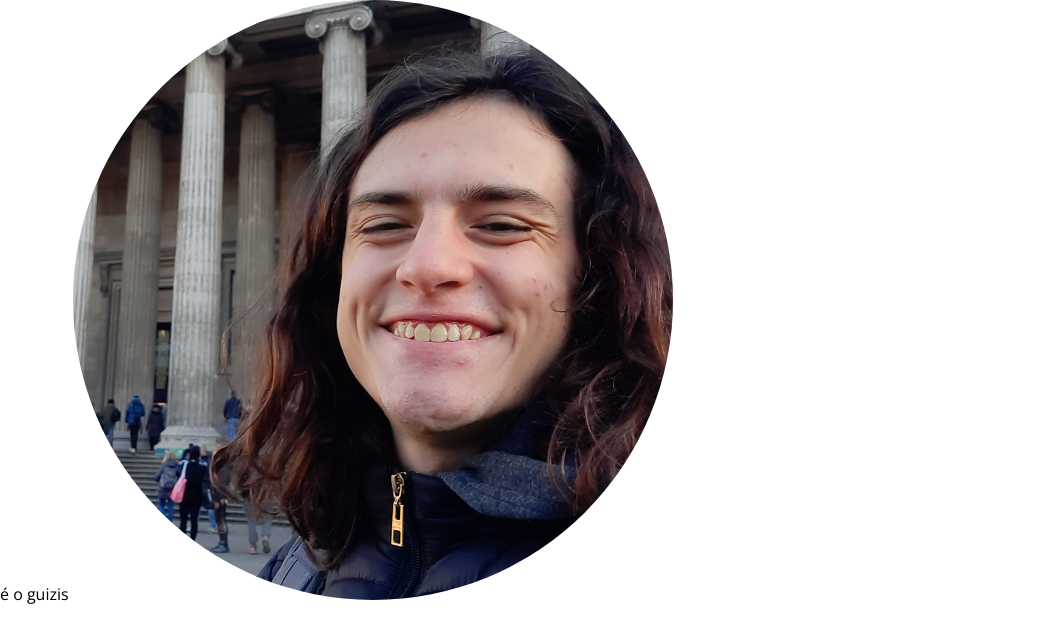
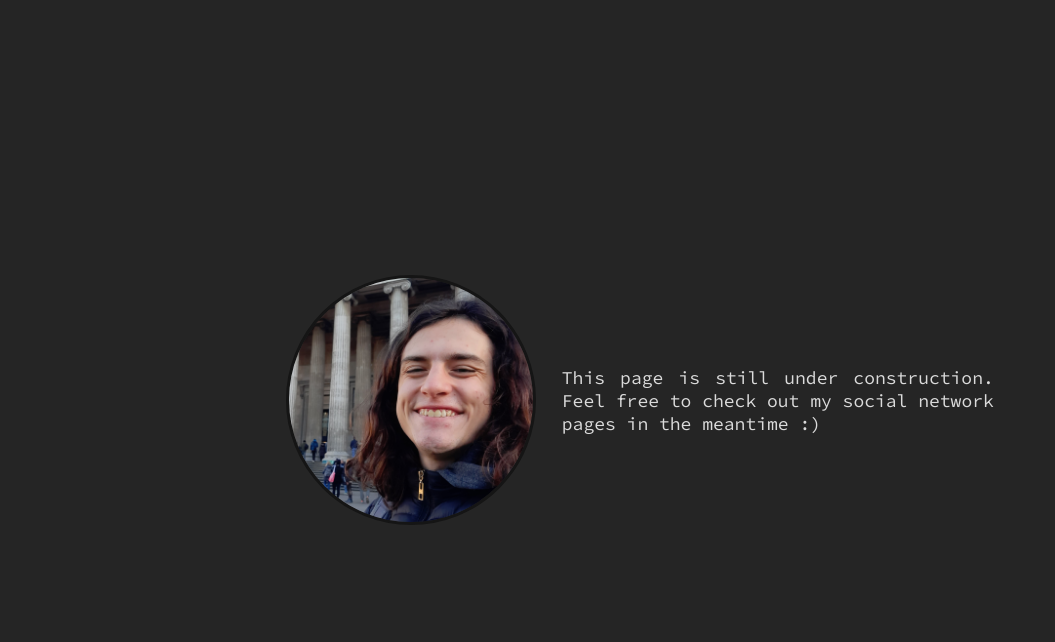
Before and after one commit to GuiArcencio/guiarcencio.github.io, a Nuxt app: page / in a window 1280 px wide. Shown: the top 642 px of the page, without its empty margins (0-1055 px from the left). Built offline with nearby package versions, Linux system fonts and the light colour scheme.

Commit message:
Sets up under construction page

```diff
--- a/assets/global.scss
+++ b/assets/global.scss
@@ -1,6 +1,11 @@
 @font-face {
     font-family: "Open Sans";
     src: url("OpenSans-VariableFont_wdth,wght.ttf");
+}
+
+@font-face {
+    font-family: "Source Code Pro";
+    src: url("SourceCodePro-VariableFont_wght.ttf");
 }
 
 html {
@@ -11,4 +16,9 @@ html {
     margin: 0;
     box-sizing: inherit;
     font-family: "Open Sans", sans-serif;
+    color: #dbdbdb;
 }
+
+body {
+    background-color: #252525;
+}
--- a/pages/index.vue
+++ b/pages/index.vue
@@ -2,14 +2,41 @@
 </script>
 
 <template>
-  <div>
-    é o guizis
-    <nuxt-img id="profile" src="/profile.png" width="600" height="600" />
-  </div>
+  <main>
+    <div>
+      <nuxt-img id="profile" src="/profile.png" width="250" height="250" alt="My profile picture." />
+    </div>
+    <div id="main-text">
+      <p>This page is still under construction. Feel free to check out my social network pages in the meantime :)</p>
+    </div>
+  </main>
 </template>
 
-<style>
+<style lang="scss">
+main {
+    display: flex;
+    align-items: center;
+    justify-content: center;
+    min-height: 100vh;
+    gap: 2vw;
+
+    #main-text {
+        p {
+            font-family: 'Source Code Pro', monospace;
+            max-width: 40ch;
+            text-align: justify;
+            font-size: large;
+        }
+    }
+}
+
 #profile {
     border-radius: 100%;
+    display: flex;
+    justify-content: center;
+    align-items: center;
+    border-width: 3px;
+    border-color: #151515;
+    border-style: solid;
 }
 </style>
```
Also changed, not shown: assets/SourceCodePro-VariableFont_wght.ttf (added), 1 other file (tests, documents, lock files or other folders).
